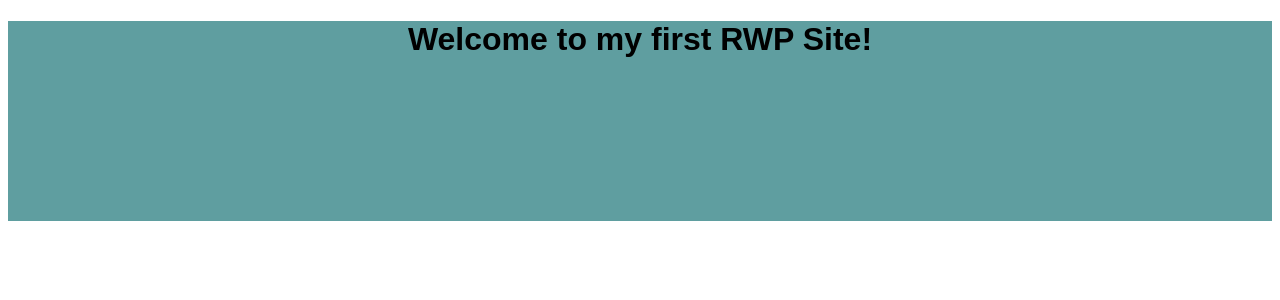
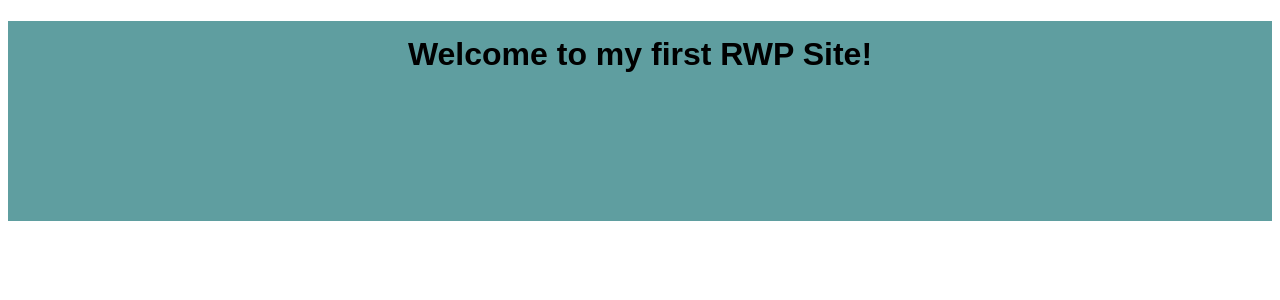
Before and after one commit to aburke-cgcc/cs162_ab_wk6_lecture, a PHP site: page / in a window 1280 px wide. Shown: the top 300 px of the page. Run offline with PHP 8.4, Linux system fonts and the light colour scheme.

Commit message:
Added header h1 padding

```diff
--- a/styles/styles.css
+++ b/styles/styles.css
@@ -16,4 +16,5 @@ header{
 header h1{
     /* width: 5vw; //TODO: revisit fixing size of text to container*/
     text-align: center;
+    padding: 15px;
 }
```
